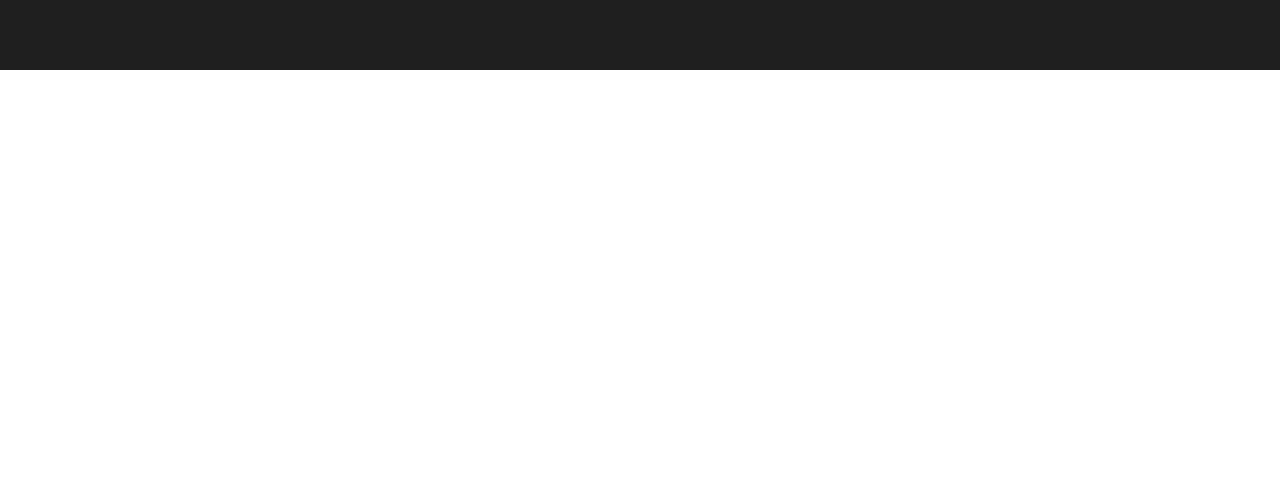
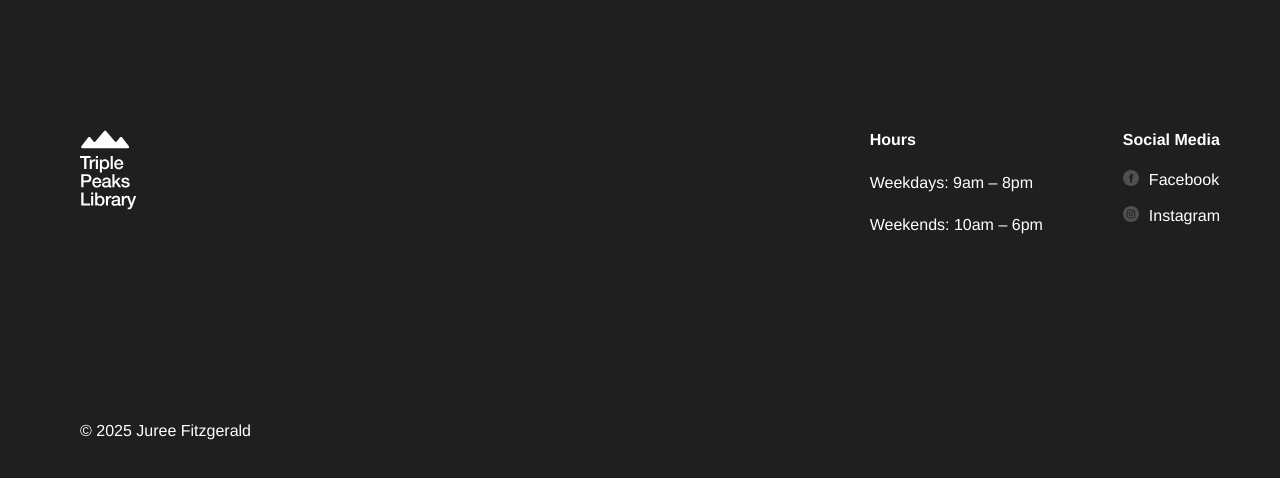
Before and after one commit to jureecodes/se_project_library, a plain HTML site: page index.html in a window 1280 px wide. Shown: the part 3966-4444 px from the top of the page. Before the commit the page ends 4036 px from the top, so only its background shows below. Drawn offline with Linux system fonts and the light colour scheme; a web font is replaced by a local one.

Commit message:
Added footer html & css styles

```diff
--- a/index.html
+++ b/index.html
@@ -299,7 +299,48 @@
           </div>
         </section>
       </main>
-      <footer class="footer"></footer>
+      <footer class="footer">
+        <div class="footer__columns">
+          <div class="footer__column">
+            <img
+              src="./images/logo_white.svg"
+              alt="Triple Peaks Library"
+              class="footer__logo"
+            />
+          </div>
+          <div class="footer__column footer__column_content_hours">
+            <h3 class="footer__column-heading">Hours</h3>
+            <ul class="footer__list">
+              <li class="footer__list-item">Weekdays: 9am &ndash; 8pm</li>
+              <li class="footer__list-item">Weekends: 10am &ndash; 6pm</li>
+            </ul>
+          </div>
+          <div class="footer__column footer__column_content_social">
+            <h3 class="footer__column-heading">Social Media</h3>
+            <ul class="footer__list">
+              <li class="footer__list-item">
+                <a href="#" class="footer__column-link">
+                  <img
+                    src="./images/facebook_white.svg"
+                    alt="Facebook icon"
+                    class="footer__social-icon"
+                  />Facebook</a
+                >
+              </li>
+              <li class="footer__list-item">
+                <a href="#" class="footer__column-link">
+                  <img
+                    src="./images/instagram_white.svg"
+                    alt="Instagram icon"
+                    class="footer__social-icon"
+                  />Instagram</a
+                >
+              </li>
+            </ul>
+          </div>
+        </div>
+        <p class="footer__copyright">&copy; 2025 Juree Fitzgerald</p>
+      </footer>
     </div>
   </body>
 </html>
--- a/styles/style.css
+++ b/styles/style.css
@@ -389,18 +389,28 @@
 
 .footer {
   box-sizing: border-box;
+  background-color: #1f1f1f;
+  color: #fff;
+  padding: 60px 80px;
+  font-size: 16px;
+  line-height: 26px;
 }
 
 .footer__columns {
+  display: flex;
 }
 
 .footer__column_content_hours {
+  margin-left: auto;
 }
 
 .footer__column_content_social {
+  margin-left: 80px;
 }
 
 .footer__logo {
+  width: 57px;
+  height: 80px;
 }
 
 .footer__list {
@@ -411,9 +421,17 @@
 }
 
 .footer__list-item {
+  margin: 0 0 16px;
+}
+
+.footer__list-item:last-child {
+  margin: 0;
 }
 
 .footer__column-heading {
+  margin: 0 0 20px;
+  font-size: 16px;
+  line-height: 20px;
 }
 
 .footer__column-link {
@@ -421,10 +439,19 @@
   font-size: 16px;
   line-height: 20px;
   text-decoration: none;
+  display: flex;
+  gap: 10px;
+}
+
+.footer__column-link:hover {
+  color: #c1c1c1;
 }
 
 .footer__social-icon {
+  height: 16px;
+  width: 16px;
 }
 
 .footer__copyright {
+  margin: 180px 0 0;
 }
```
